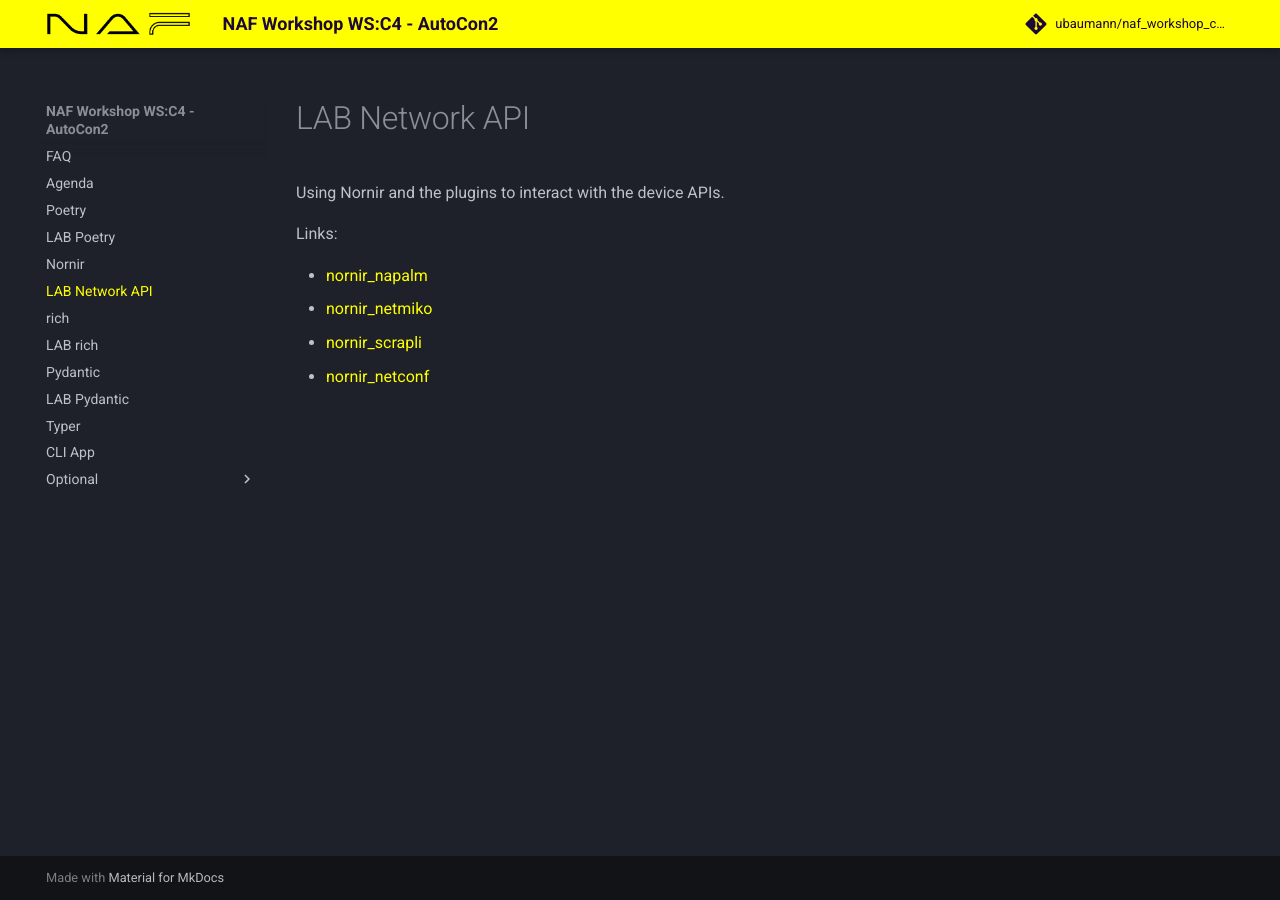
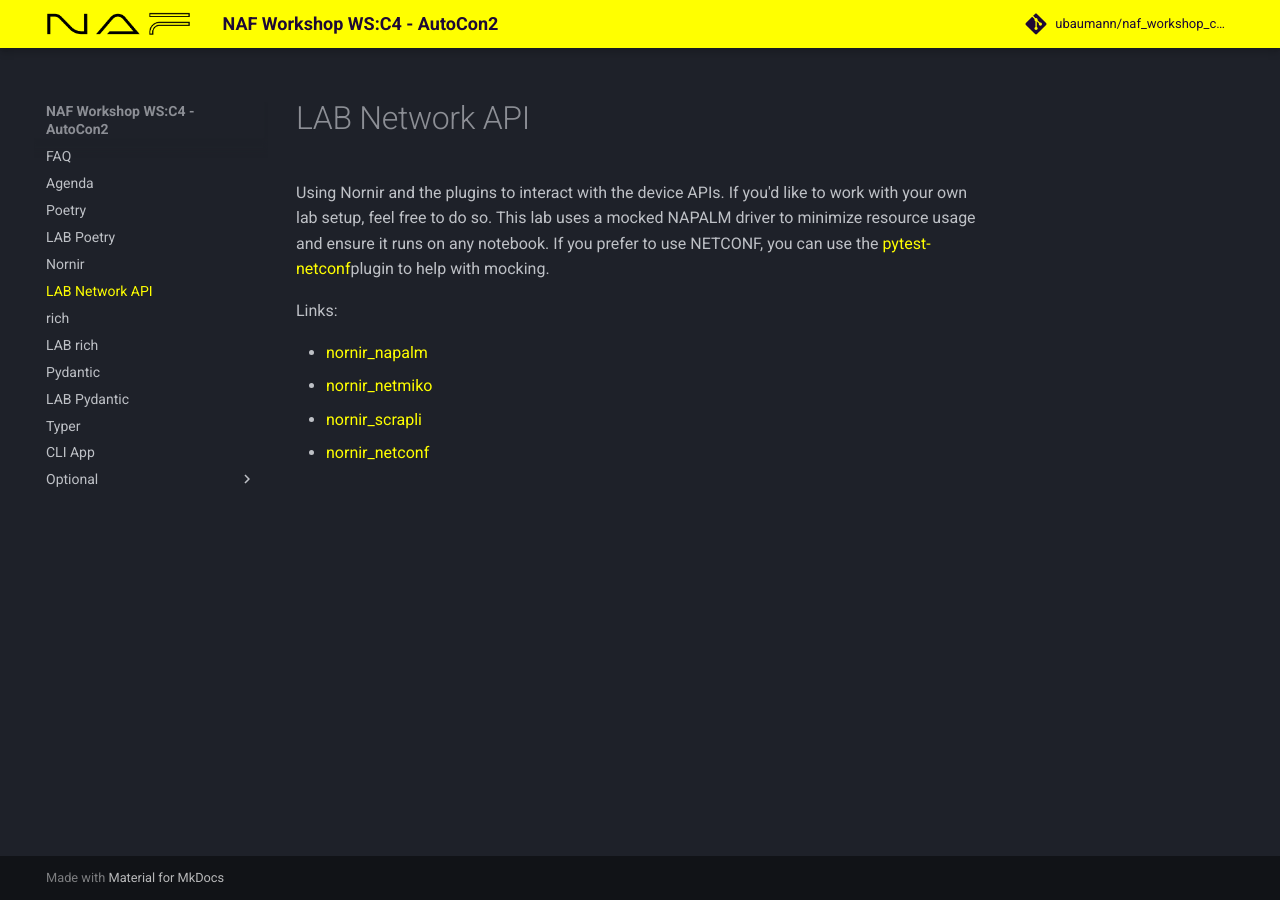
Before and after one commit to ubaumann/naf_workshop_cli_tool, an MkDocs documentation site: the page built from docs/lab_network_api.md, in a window 1280 px wide. Built offline with MkDocs 1.6.1 and Material for MkDocs 9.7.7, drawn with Linux system fonts in a browser that asks for light colours; comment, search, counter and statistics services are not loaded.

Commit message:
Add network lab api

```diff
--- a/docs/lab_network_api.md
+++ b/docs/lab_network_api.md
@@ -1,5 +1,7 @@
 
 Using Nornir and the plugins to interact with the device APIs.
+If you'd like to work with your own lab setup, feel free to do so. This lab uses a mocked NAPALM driver to minimize resource usage and ensure it runs on any notebook. If you prefer to use NETCONF, you can use the [pytest-netconf](https://pypi.org/project/pytest-netconf/)plugin to help with mocking.
+
 
 Links:
 
```
